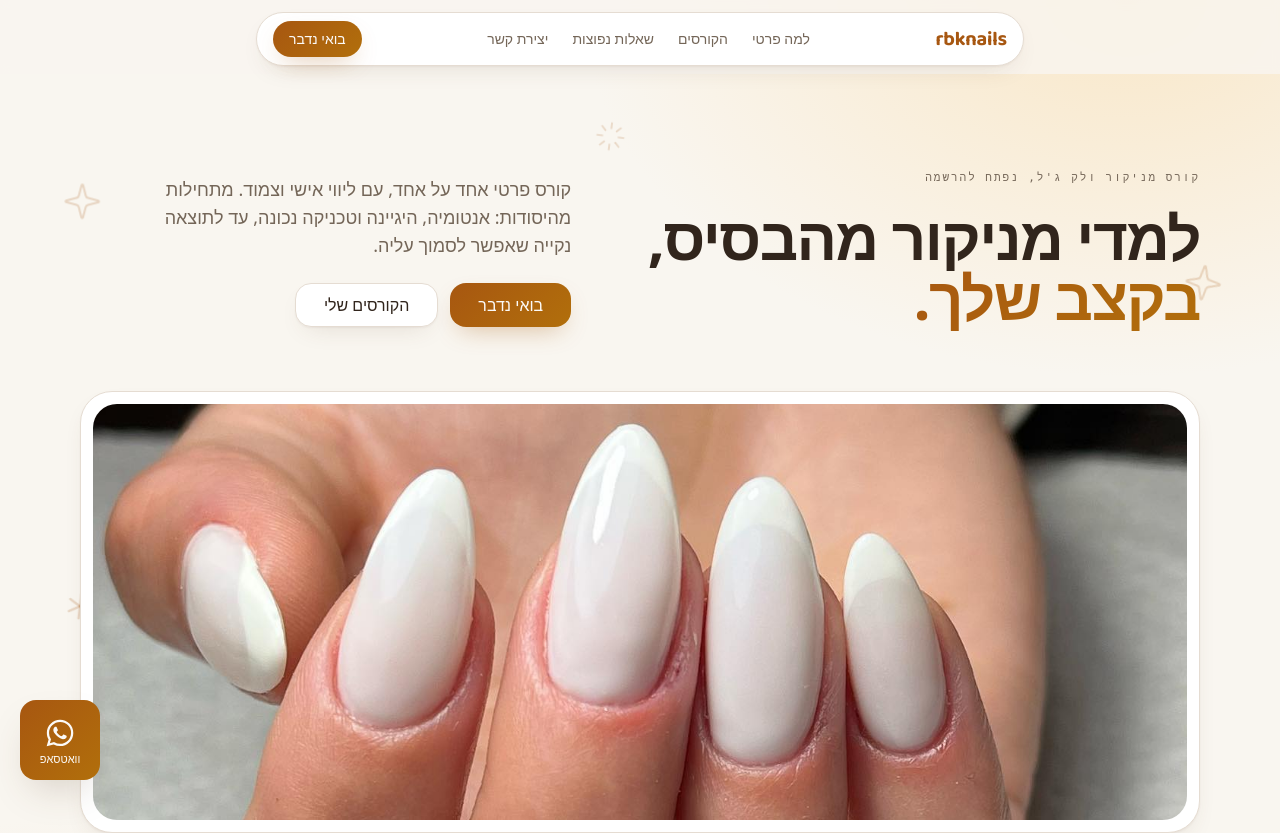
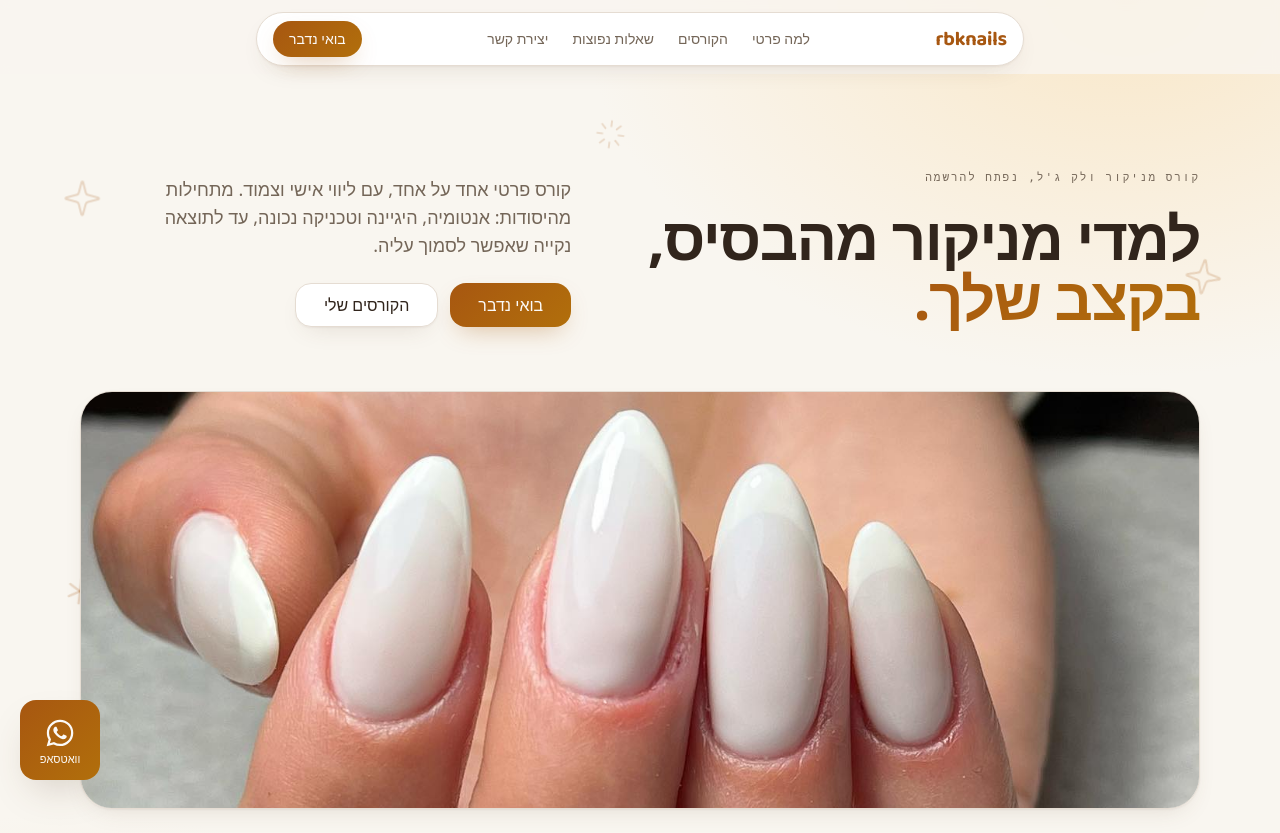
Before and after one commit to mendidou/modern-course-launch, a React (Vite) app: page / in a window 1280 px wide. Shown: the top 833 px of the page. Built offline with nearby package versions, Linux system fonts and the light colour scheme; the HTML template or start-up script is replaced by a standard one.

Commit message:
Drop the white frame around the photos
The mockup had the image meeting its rounded border directly; the site was
padding it inside a white card. The padding and card background go, the
photo now fills the frame and the container clips it, on the hero, the
syllabus photo and the course page header.

```diff
--- a/src/pages/CourseDetail.tsx
+++ b/src/pages/CourseDetail.tsx
@@ -96,14 +96,14 @@ const CourseDetail = () => {
               </div>
             </div>
 
-            <div className="rounded-[2rem] border border-border bg-card p-3 shadow-card">
+            <div className="overflow-hidden rounded-[2rem] border border-border shadow-card">
               <img
                 src={detail.image}
                 alt={course.title}
                 loading="eager"
                 fetchPriority="high"
                 decoding="async"
-                className="w-full rounded-[1.5rem] object-cover"
+                className="block w-full object-cover"
               />
             </div>
           </div>
--- a/src/pages/Index.tsx
+++ b/src/pages/Index.tsx
@@ -80,14 +80,14 @@ const Index = () => {
           </div>
 
           {/* Wide media panel */}
-          <div className="mt-12 md:mt-16 rounded-[2rem] border border-border bg-card p-3 shadow-card animate-fade-in-up">
+          <div className="mt-12 md:mt-16 overflow-hidden rounded-[2rem] border border-border shadow-card animate-fade-in-up">
             <img
               src={heroImage}
               alt="תוצאה של מניקור מקצועי, ציפורניים בצורת שקד"
               loading="eager"
               fetchPriority="high"
               decoding="async"
-              className="w-full h-[18rem] md:h-[26rem] rounded-[1.5rem] object-cover object-[50%_25%]"
+              className="block w-full h-[18rem] md:h-[26rem] object-cover object-[50%_25%]"
             />
           </div>
         </div>
@@ -222,13 +222,13 @@ const Index = () => {
             </Reveal>
 
             <Reveal>
-              <div className="overflow-hidden rounded-[2rem] border border-border bg-card p-3 shadow-card">
+              <div className="overflow-hidden rounded-[2rem] border border-border shadow-card">
                 <img
                   src={syllabusImage}
                   alt="עבודה על ציפורניים במהלך מפגש"
                   loading="lazy"
                   decoding="async"
-                  className="aspect-[4/3] w-full rounded-[1.5rem] object-cover object-[50%_68%]"
+                  className="block aspect-[4/3] w-full object-cover object-[50%_68%]"
                 />
               </div>
             </Reveal>
```
